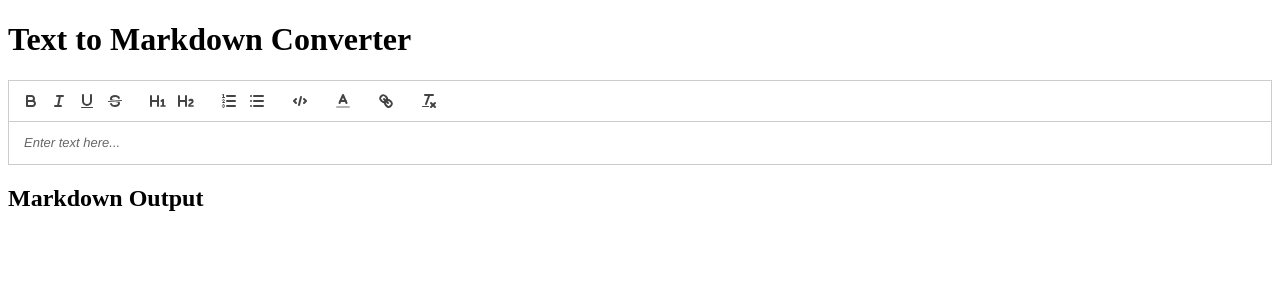
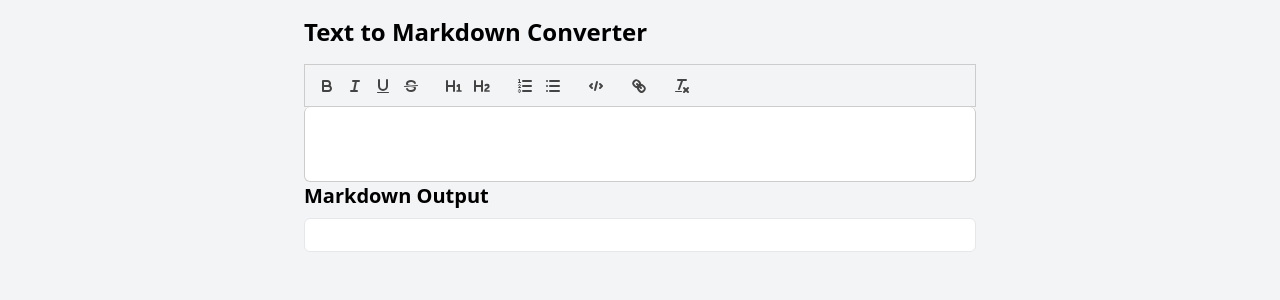
Before and after one commit to NABEseal/MD-Conv, a Flask app: page / in a window 1280 px wide. Shown: the top 300 px of the page. Run offline with Flask 3, Linux system fonts and the light colour scheme; some libraries are stand-ins or nearby versions.

Commit message:
文字色が対応できてない

````diff
--- a/app/templates/index.html
+++ b/app/templates/index.html
@@ -5,6 +5,8 @@
     <meta http-equiv="X-UA-Compatible" content="IE=edge">
     <meta name="viewport" content="width=device-width, initial-scale=1.0">
     <title>Text to Markdown Converter</title>
+    <!-- Tailwind CSS -->
+    <link href="https://cdn.jsdelivr.net/npm/tailwindcss@2.2.19/dist/tailwind.min.css" rel="stylesheet">
     <!-- Quill CSS -->
     <link href="https://cdn.quilljs.com/1.3.6/quill.snow.css" rel="stylesheet">
     <!-- dompurify -->
@@ -12,16 +14,20 @@
     <!-- to-markdown -->
     <script src="https://cdnjs.cloudflare.com/ajax/libs/to-markdown/3.1.0/to-markdown.js"></script>
 </head>
-<body>
-    <h1>Text to Markdown Converter</h1>
-    <form method="post" id="convertForm">
-        <!-- Quill Editor -->
-        <div id="editor"></div>
-        <!-- Hidden Textarea for Form Submission -->
-        <textarea name="text_input" style="display: none;"></textarea>
-    </form>
-    <h2>Markdown Output</h2>
-    <div id="markdownOutput"></div>
+<body class="bg-gray-100 p-4">
+    <div class="max-w-2xl mx-auto">
+        <h1 class="text-2xl font-bold mb-4">Text to Markdown Converter</h1>
+
+        <form method="post" id="convertForm">
+            <!-- Quill Editor -->
+            <div id="editor" class="bg-white p-4 border rounded-md mb-4"></div>
+            <!-- Hidden Textarea for Form Submission -->
+            <textarea name="text_input" style="display: none;"></textarea>
+        </form>
+
+        <h2 class="text-xl font-bold mb-2">Markdown Output</h2>
+        <div id="markdownOutput" class="bg-white p-4 border rounded-md overflow-auto max-h-72"></div>
+    </div>
 
     <!-- Quill JS -->
     <script src="https://cdn.quilljs.com/1.3.6/quill.js"></script>
@@ -30,7 +36,6 @@
         // Initialize Quill
         var quill = new Quill('#editor', {
             theme: 'snow',
-            placeholder: 'Enter text here...',
             modules: {
                 toolbar: {
                     container: [
@@ -38,7 +43,7 @@
                         [{'header': 1}, {'header': 2}],
                         [{'list': 'ordered'}, {'list': 'bullet'}],
                         [{'code-block': true}], // Code block button
-                        [{'color': []}],
+                        // [{'color': []}],
                         ['link'],
                         ['clean']
                     ],
@@ -60,9 +65,28 @@
             var markdownContent = toMarkdown(cleanHtml, {
                 converters: [
                     {
+                        // Handle underline and strikethrough styles
+                        filter: ['u', 's', 'del'],
+                        replacement: function(content, node) {
+                            if (node.tagName === 'U') {
+                                return '__' + content + '__';
+                            } else {
+                                return '~~' + content + '~~';
+                            }
+                        }
+                    },
+                    {
+                        // Handle inline code style
                         filter: 'code',
                         replacement: function(content) {
-                            return '```\n' + content + '\n```\n';
+                            return '`' + content + '`';
+                        }
+                    },
+                    {
+                        // Handle code block style
+                        filter: 'pre',
+                        replacement: function(content) {
+                            return '\n```\n' + content + '\n```\n';
                         }
                     }
                 ]
````
